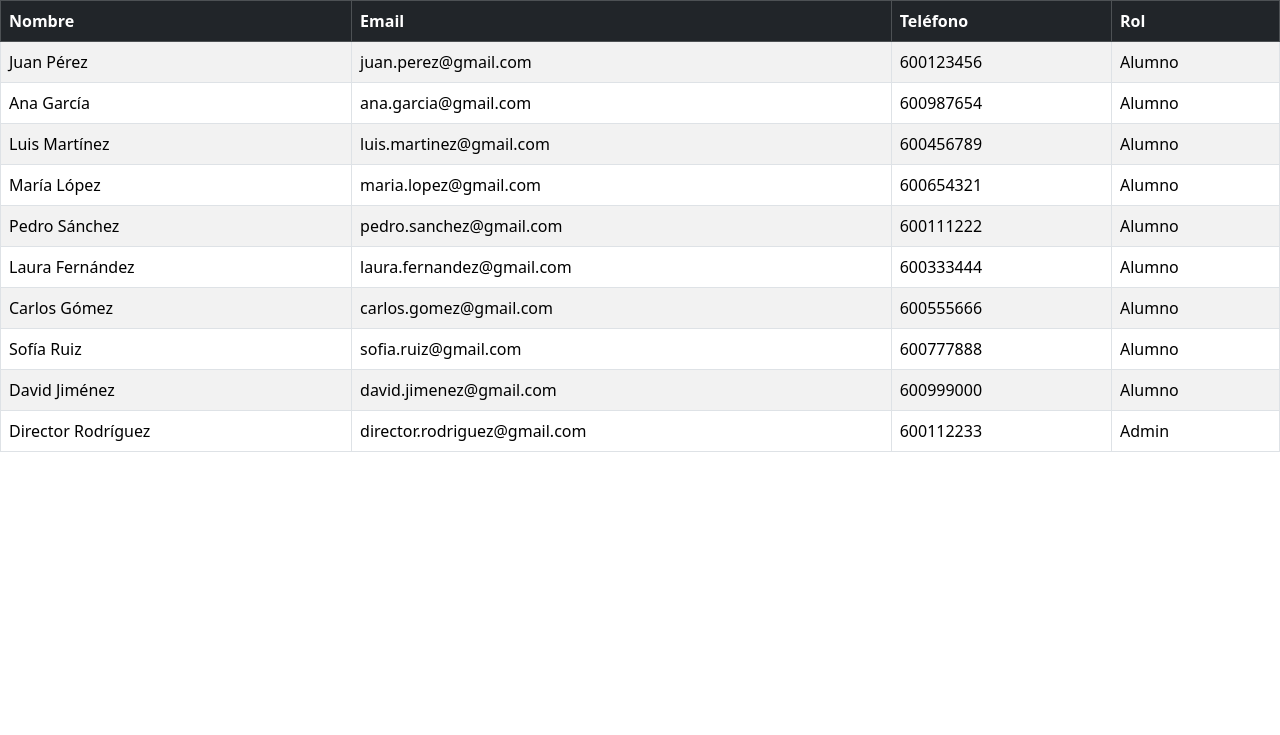
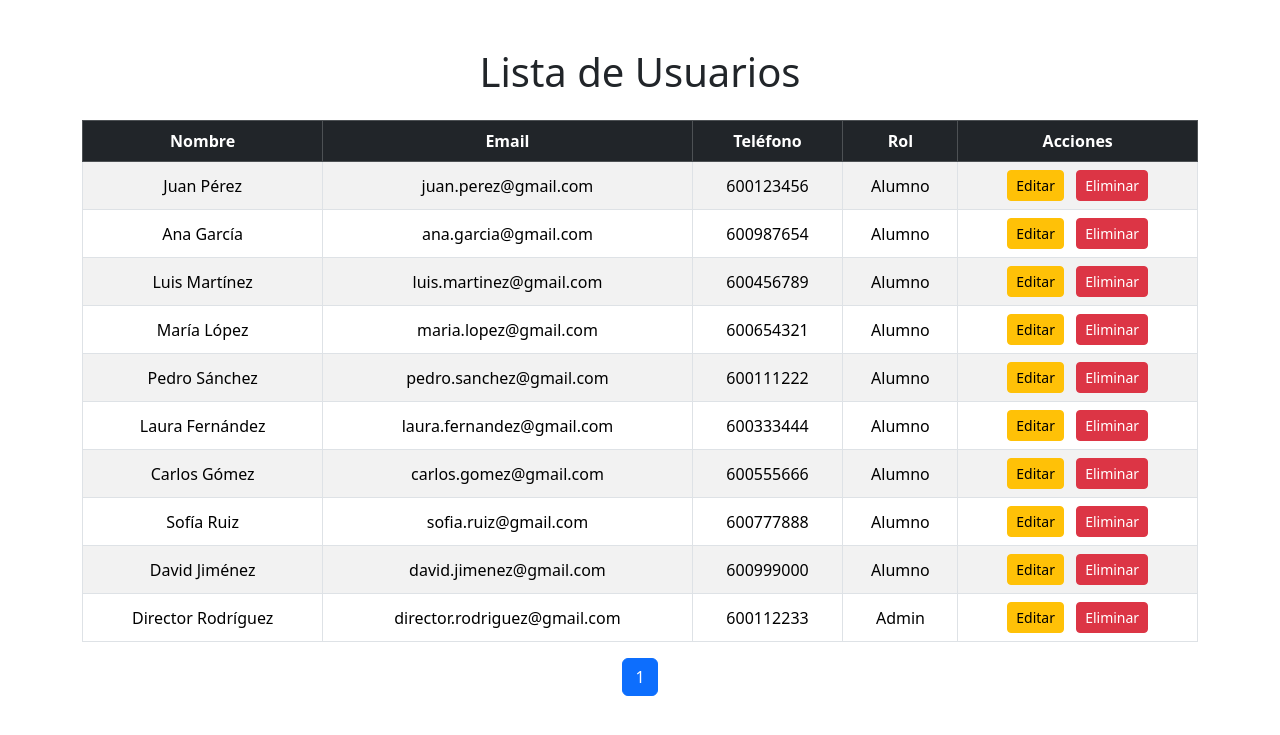
Before and after one commit to adrimartiin/M12-A7-CrudEscola, a PHP site: page /entradas/leerEscuela.php?pagina=1 in a window 1280 px wide. Shown: the top 735 px of the page. Run offline with PHP 8.4, Linux system fonts and the light colour scheme; data comes from the database, SQL or seed files in the repository.

Commit message:
Pagination y boton de editar y eliminar

```diff
--- a/entradas/leerEscuela.php
+++ b/entradas/leerEscuela.php
@@ -3,65 +3,96 @@
 <head>
     <meta charset="UTF-8">
     <meta name="viewport" content="width=device-width, initial-scale=1.0">
-    <title>Document</title>
+    <title>Lista de Usuarios</title>
     <link href="https://cdn.jsdelivr.net/npm/bootstrap@5.3.2/dist/css/bootstrap.min.css" rel="stylesheet">
 </head>
 <body>
-
-</body>
-</html>
+    <div class="container my-5">
+        <h1 class="text-center mb-4">Lista de Usuarios</h1>
         <?php
         session_start();
 
-// Control de sesiones
+        // falta poner control de sesiones
         include_once('../db/conexion.php');
 
         if (!isset($conn)) {
-    die("Error: La conexión a la base de datos no se estableció.");
+            die("<div class='alert alert-danger text-center'>Error: La conexión a la base de datos no se estableció.</div>");
         }
 
-$nombre_usuario = isset($_POST['nombre_usuario']) ? $_POST['nombre_usuario'] : '';
-$email_usuario = isset($_POST['email_usuario']) ? $_POST['email_usuario'] : '';
-$telf_usuario = isset($_POST['telf_usuario']) ? $_POST['telf_usuario'] : '';
-$rol_usuario = isset($_POST['rol_usuario']) ? $_POST['rol_usuario'] : '';
+        $registrosPorPagina = 10;
+        $paginaActual = isset($_GET['pagina']) ? (int)$_GET['pagina'] : 1;
+        $offset = ($paginaActual - 1) * $registrosPorPagina;
 
         $sql = "SELECT
+            id_usuario,
             nombre_usuario,
             email_usuario,
             telf_usuario,
             rol_usuario
             FROM
-    tbl_usuario";
+            tbl_usuario
+            LIMIT $offset, $registrosPorPagina";
 
         $result = $conn->query($sql);
 
+        // Obtener el número total de registros para calcular páginas
+        $sqlTotal = "SELECT COUNT(*) AS total FROM tbl_usuario";
+        $totalResult = $conn->query($sqlTotal);
+        $totalRows = $totalResult->fetch_assoc()['total'];
+        $totalPaginas = ceil($totalRows / $registrosPorPagina);
+
         if ($result->num_rows > 0) {
             echo "<div class='table-responsive'>";
-    echo "<table class='table table-bordered table-hover table-striped'>";
+            echo "<table class='table table-bordered table-hover table-striped text-center'>";
             echo "<thead class='table-dark'>
                     <tr>
                         <th>Nombre</th>
                         <th>Email</th>
                         <th>Teléfono</th>
                         <th>Rol</th>
+                        <th>Acciones</th>
                     </tr>
                   </thead>";
             echo "<tbody>";
 
             $rows = $result->fetch_all(MYSQLI_ASSOC);
-    $rowCount = count($rows);
-    for ($i = 0; $i < $rowCount; $i++) {
-        echo "<tr>
-                <td>" . htmlspecialchars($rows[$i]["nombre_usuario"]) . "</td>
-                <td>" . htmlspecialchars($rows[$i]["email_usuario"]) . "</td>
-                <td>" . htmlspecialchars($rows[$i]["telf_usuario"]) . "</td>
-                <td>" . htmlspecialchars($rows[$i]["rol_usuario"]) . "</td>
+            foreach ($rows as $row) {
+                echo "<tr class='align-middle'>
+                        <td>" . htmlspecialchars($row["nombre_usuario"]) . "</td>
+                        <td>" . htmlspecialchars($row["email_usuario"]) . "</td>
+                        <td>" . htmlspecialchars($row["telf_usuario"]) . "</td>
+                        <td>" . htmlspecialchars($row["rol_usuario"]) . "</td>
+                        <td>
+                            <a href='editarRegistro.php?id=" . htmlspecialchars($row["id_usuario"]) . "' class='btn btn-warning btn-sm me-2'>Editar</a>
+                            <a href='eliminarRegistro.php?id=" . htmlspecialchars($row["id_usuario"]) . "' class='btn btn-danger btn-sm' onclick='return confirm(\"¿Estás seguro de eliminar este usuario?\")'>Eliminar</a>
+                        </td>
                       </tr>";
             }
             echo "</tbody></table>";
             echo "</div>";
+
+            // Paginación
+            echo "<nav aria-label='Paginación'>";
+            echo "<ul class='pagination justify-content-center'>";
+            if ($paginaActual > 1) {
+                echo "<li class='page-item'><a class='page-link' href='?pagina=" . ($paginaActual - 1) . "'>Anterior</a></li>";
+            }
+            for ($i = 1; $i <= $totalPaginas; $i++) {
+                echo "<li class='page-item " . ($i == $paginaActual ? "active" : "") . "'>
+                        <a class='page-link' href='?pagina=$i'>$i</a>
+                      </li>";
+            }
+            if ($paginaActual < $totalPaginas) {
+                echo "<li class='page-item'><a class='page-link' href='?pagina=" . ($paginaActual + 1) . "'>Siguiente</a></li>";
+            }
+            echo "</ul>";
+            echo "</nav>";
         } else {
             echo "<p class='text-center text-warning'>No hay resultados que coincidan con los filtros aplicados.</p>";
         }
         $conn->close();
         ?>
+    </div>
+    <script src="https://cdn.jsdelivr.net/npm/bootstrap@5.3.2/dist/js/bootstrap.bundle.min.js"></script>
+</body>
+</html>
```
Also changed, not shown: entradas/editarRegistro.php (added), entradas/eliminarRegistro.php (added). Lines whose indentation alone changed are shown as unchanged.
